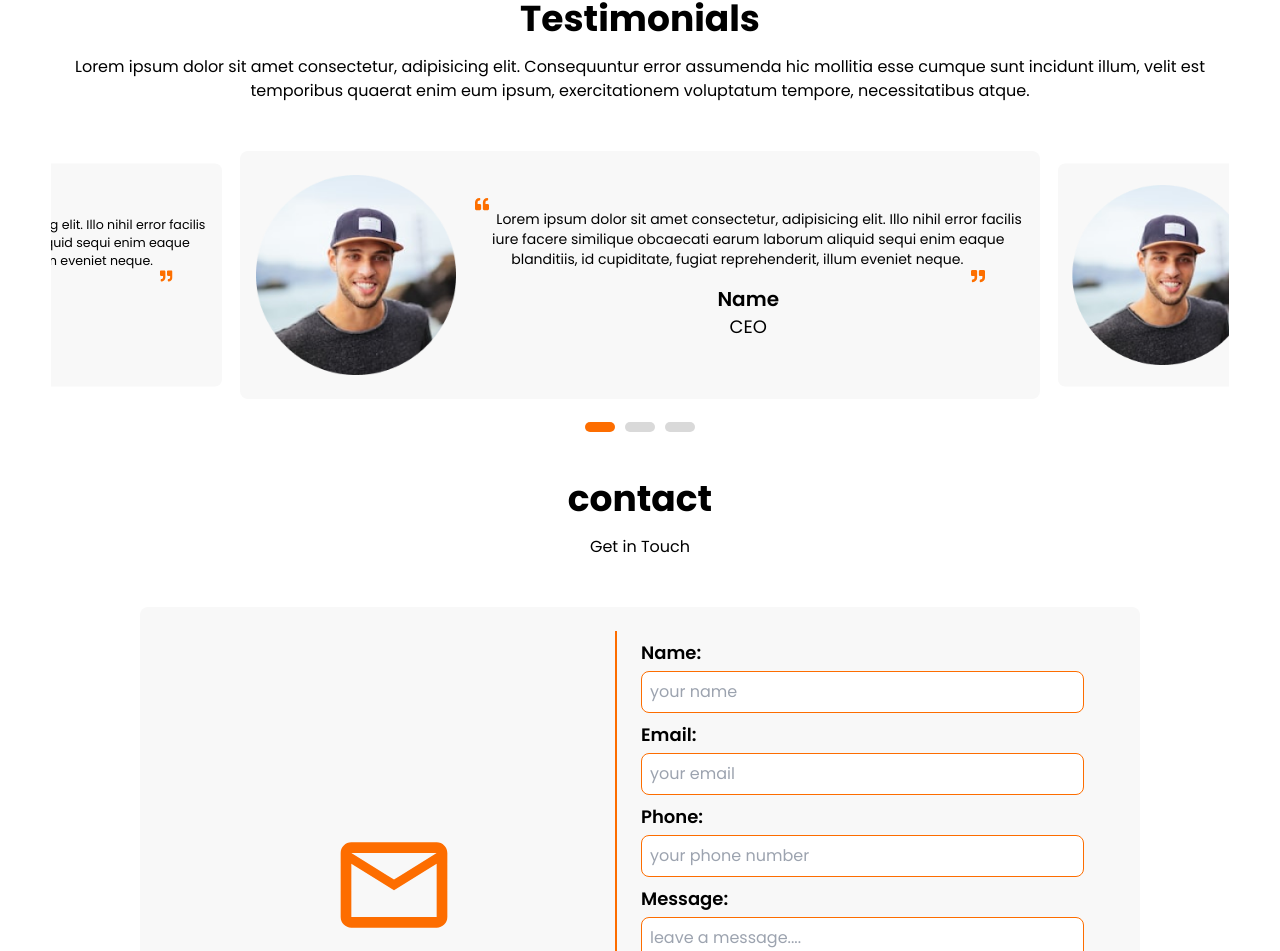
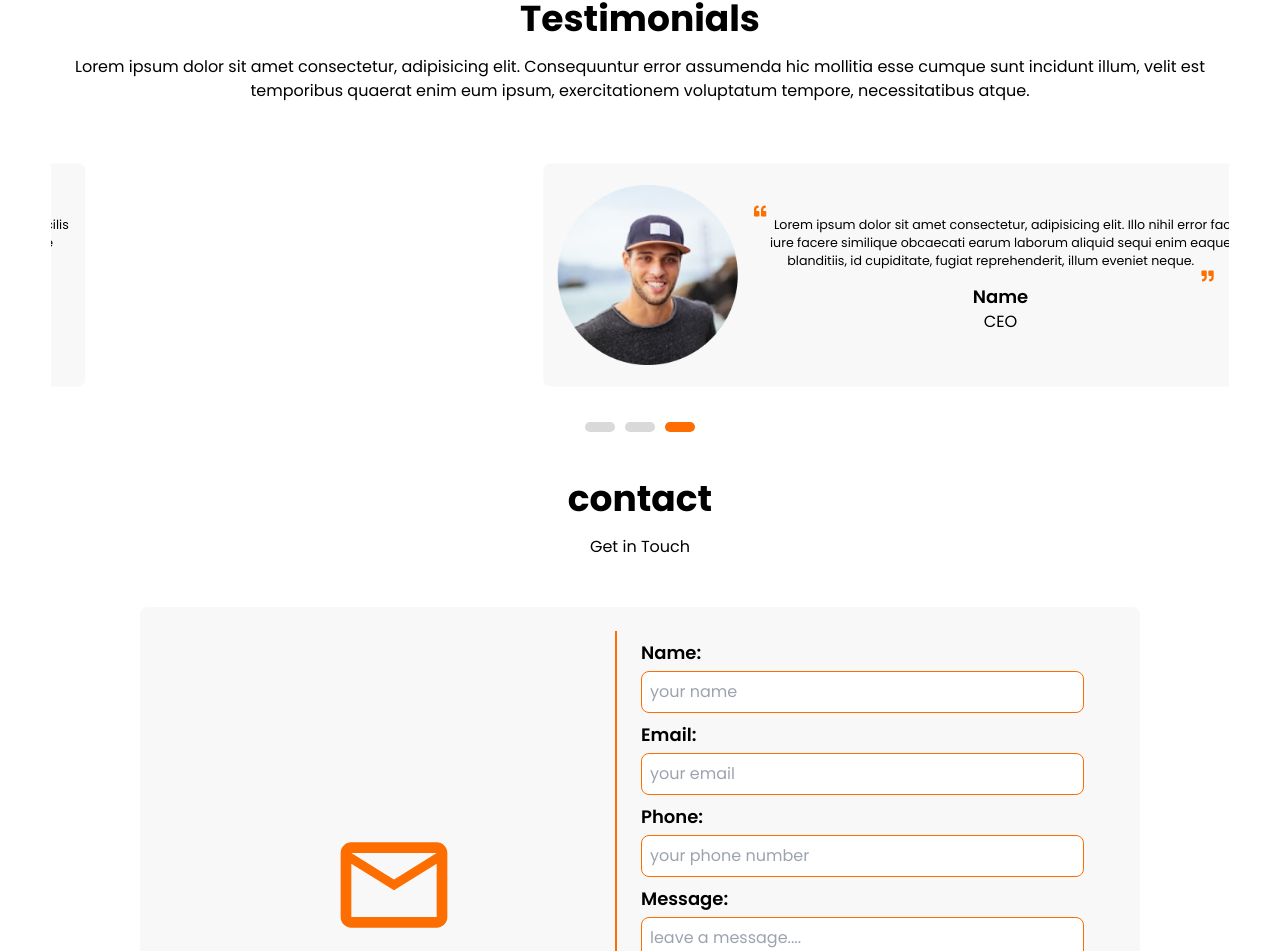
Before and after one commit to Jbsmall17/Portfolio-website, a React (Vite) app in the folder portfolio/: page / in a window 1280 px wide. Shown: the part 2427-3378 px from the top of the page. Built offline with nearby package versions, Linux system fonts and the light colour scheme.

Commit message:
fixed styling errors at carousel

```diff
--- a/portfolio/src/components/Testimonials.jsx
+++ b/portfolio/src/components/Testimonials.jsx
@@ -12,7 +12,7 @@ export default forwardRef(function Testimonials(_,ref) {
         speed: 500,
         slidesToShow: 1,
         slidesToScroll: 1,
-        autoplay: false
+        autoplay: true
     };
 
 
--- a/portfolio/src/index.css
+++ b/portfolio/src/index.css
@@ -173,24 +173,24 @@ header.fixed{
 
 @media screen and (min-width: 1260px) {
   div[data-index="-1"][aria-hidden="true"]{
-    transform: translateX(400px) scale(0.9) !important;
+    transform: translateX(375px) scale(0.9) !important;
   }
   div[data-index="1"][aria-hidden="true"]{
-    transform: translateX(-400px) scale(0.9) !important;
+    transform: translateX(-375px) scale(0.9) !important;
   }
   div[data-index="0"][aria-hidden="true"]{
-    transform: translateX(400px) scale(0.9) !important;
+    transform: translateX(375px) scale(0.9) !important;
   }
   div[data-index="2"][aria-hidden="true"]{
-    transform: translateX(-400px) scale(0.9) !important;
+    transform: translateX(-375px) scale(0.9) !important;
   }
 
   div[data-index="0"][aria-hidden="true"] + div[data-index="1"][aria-hidden="true"]{
-    transform: translateX(400px) scale(0.9) !important;
+    transform: translateX(375px) scale(0.9) !important;
   }
 
   div[data-index="3"][aria-hidden="true"]{
-    transform: translateX(-400px) scale(0.9) !important;
+    transform: translateX(-375px) scale(0.9) !important;
   }
 
 }
```
